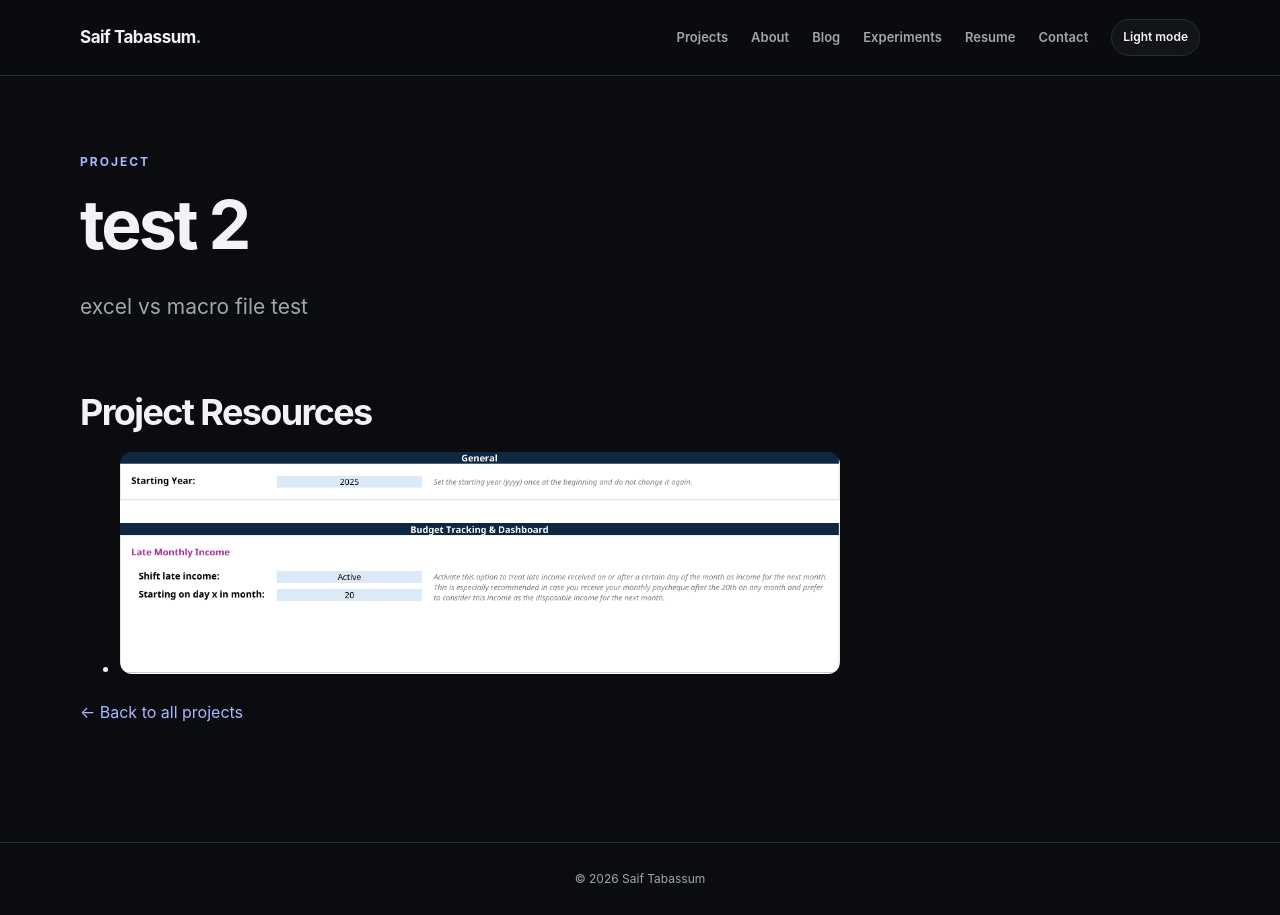
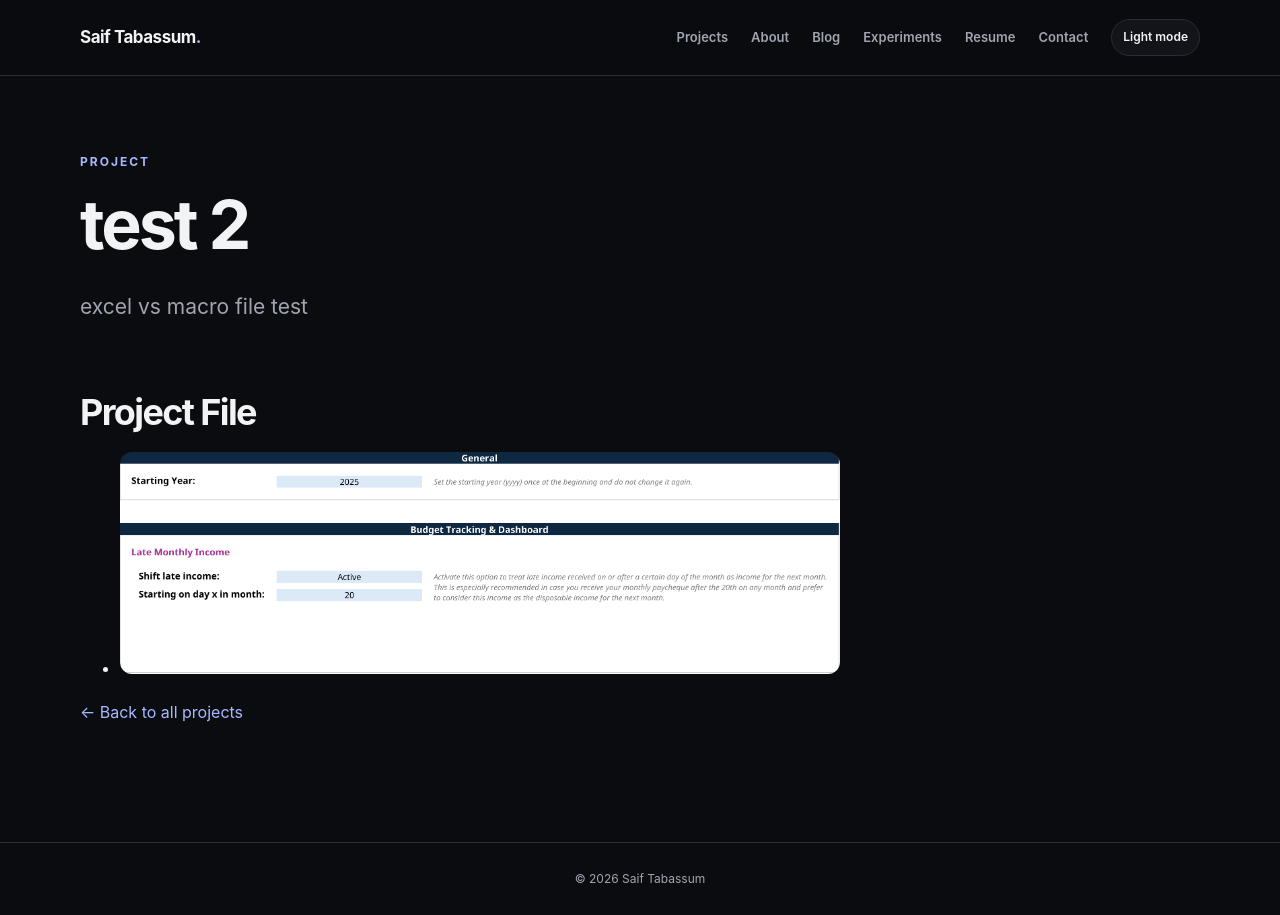
Before and after one commit to saifyt24/Saif.Tabassum.github.io, a Jekyll site: the page built from _projects/test-2.md, in a window 1280 px wide. Built offline with Jekyll 4.4.1, drawn with Linux system fonts in a browser that asks for light colours.

Commit message:
Rename section header from 'Project Resources' to 'Project File'

```diff
--- a/_layouts/project.html
+++ b/_layouts/project.html
@@ -29,7 +29,7 @@ layout: default
 
   {% if page.resources %}
     <section class="project-resources">
-      <h2>Project Resources</h2>
+      <h2>Project File</h2>
       <ul>
         {% for resource in page.resources %}
           <li>
```
